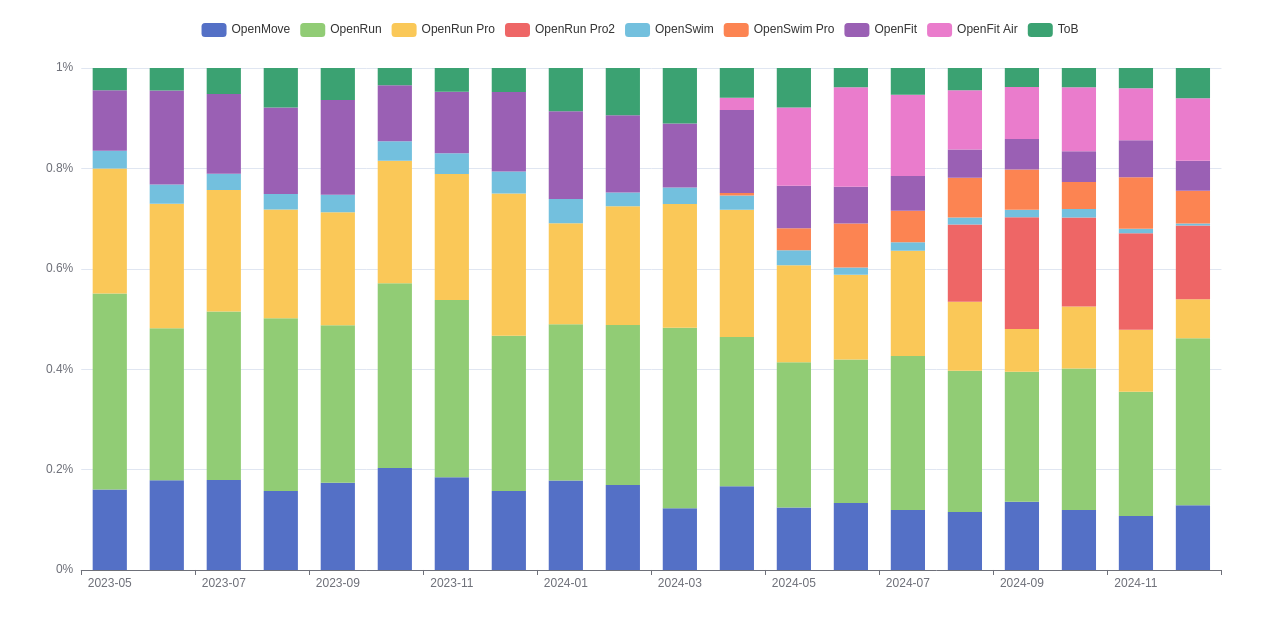
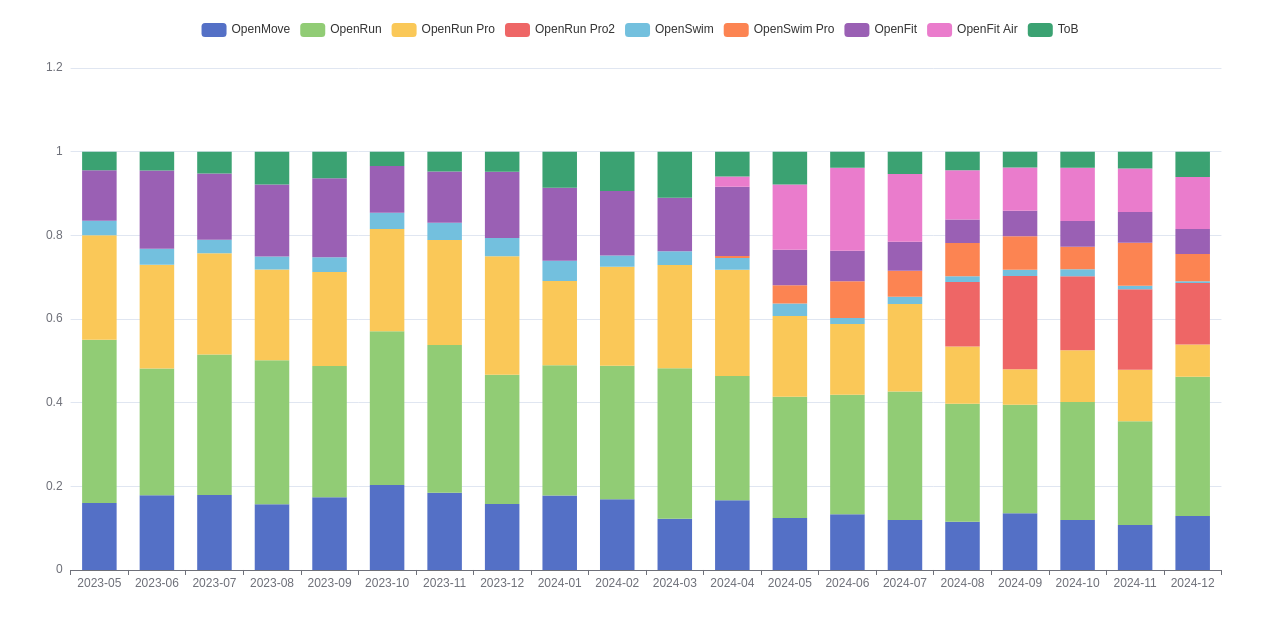
Before and after one commit to CleanTian20/echarts-demo, a plain HTML site: page products.html in a window 1280 px wide. Drawn offline with Linux system fonts and the light colour scheme.

Commit message:
Update products.html

```diff
--- a/products.html
+++ b/products.html
@@ -83,9 +83,8 @@
       yAxis: {
         type: 'value',
         axisLabel: {
-          formatter: '{value}%'
-        },
-        max: 1
+          formatter: '{value}'
+        }
       },
       series
     };
```
